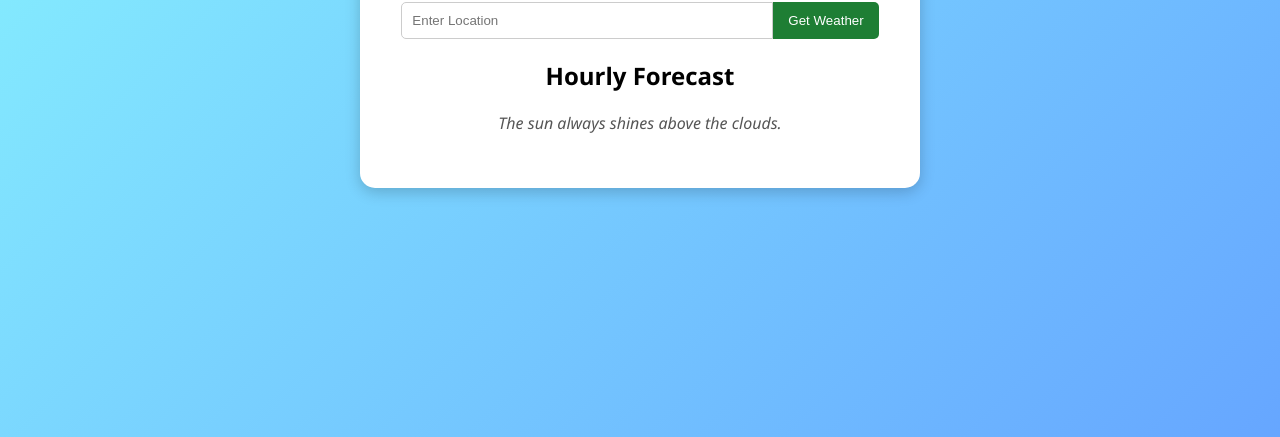
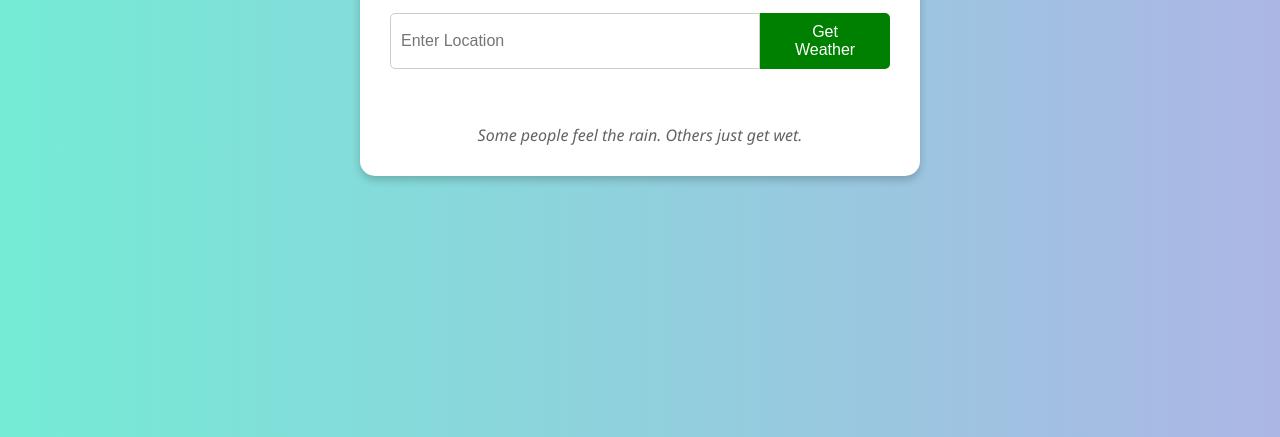
Before and after one commit to basitlone121/weather, a plain HTML site: page index.html in a window 1280 px wide. Shown: the part 363-800 px from the top of the page. Drawn offline with Linux system fonts and the light colour scheme.

Commit message:
third commit

```diff
--- a/index.html
+++ b/index.html
@@ -1,14 +1,16 @@
 <!DOCTYPE html>
 <html lang="en">
+
 <head>
     <meta charset="UTF-8">
+    <meta http-equiv="X-UA-Compatible" content="IE=edge">
     <meta name="viewport" content="width=device-width, initial-scale=1.0">
     <title>Advanced Weather App</title>
     <link rel="stylesheet" href="style.css">
 </head>
+
 <body>
-
-    <div class="weather-container">
+    <div class="container">
         <h1>Weather Prediction App</h1>
         <div class="input-group">
             <input type="text" id="locationInput" placeholder="Enter Location">
@@ -16,14 +18,14 @@
         </div>
 
         <div class="weather-display">
-            <img id="weatherIcon" src="" alt="Weather Icon" style="display:none;">
-            <h2 id="forecastTitle">Hourly Forecast</h2>
+            <img id="weatherIcon" src="" alt="Weather Icon" style="display:none;" />
             <div id="forecast"></div>
         </div>
 
-        <p class="quote" id="weatherQuote">Some people feel the rain. Others just get wet.</p>
+        <div id="weatherQuote" class="quote">The sun always shines above the clouds.</div>
     </div>
 
     <script src="script.js"></script>
 </body>
+
 </html>
--- a/script.js
+++ b/script.js
@@ -10,14 +10,16 @@ let quoteIndex = 0;
 
 function updateQuote() {
     const quoteDisplay = document.getElementById('weatherQuote');
-    if (quoteDisplay) {
+    quoteDisplay.style.opacity = 0;
+
+    setTimeout(() => {
         quoteDisplay.innerText = weatherQuotes[quoteIndex];
+        quoteDisplay.style.opacity = 1;
         quoteIndex = (quoteIndex + 1) % weatherQuotes.length;
-    }
+    }, 500);
 }
 
-setInterval(updateQuote, 5000); // Change quote every 5 seconds
-updateQuote(); // Start quote rotation immediately
+setInterval(updateQuote, 5000);
 
 async function getWeather() {
     const location = document.getElementById('locationInput').value.trim();
@@ -27,7 +29,7 @@ async function getWeather() {
     }
 
     const apiKey = '5581d1691022455d8d5172459251706';
-    const url = `https://api.weatherapi.com/v1/current.json?key=${apiKey}&q=${location}&aqi=yes`; // Fixed HTTPS
+    const url = `https://api.weatherapi.com/v1/current.json?key=${apiKey}&q=${location}&aqi=yes`;
 
     try {
         const response = await fetch(url);
@@ -44,13 +46,12 @@ async function getWeather() {
 
 function displayWeather(data) {
     const weatherIcon = document.getElementById('weatherIcon');
-    const forecastDiv = document.getElementById('forecast');
-
-    if (weatherIcon && forecastDiv) {
     weatherIcon.src = "https:" + data.current.condition.icon;
     weatherIcon.style.display = 'block';
 
+    const forecastDiv = document.getElementById('forecast');
     forecastDiv.innerHTML = `
+        <h2>Hourly Forecast</h2>
         <p><strong>Location:</strong> ${data.location.name}, ${data.location.region}</p>
         <p><strong>Temperature:</strong> ${data.current.temp_c}°C</p>
         <p><strong>Condition:</strong> ${data.current.condition.text}</p>
@@ -58,4 +59,6 @@ function displayWeather(data) {
         <p><strong>Wind:</strong> ${data.current.wind_kph} kph</p>
     `;
 }
-}
+
+// Start quote rotation immediately
+updateQuote();
--- a/style.css
+++ b/style.css
@@ -1,22 +1,21 @@
 body {
     font-family: 'Segoe UI', Tahoma, Geneva, Verdana, sans-serif;
-    margin: 0;
-    padding: 0;
+    background: linear-gradient(to right, #74ebd5, #ACB6E5);
     display: flex;
     justify-content: center;
     align-items: center;
     height: 100vh;
-    background: linear-gradient(135deg, #89f7fe 0%, #66a6ff 100%);
+    margin: 0;
 }
 
-.weather-container {
-    background: white;
+.container {
+    background-color: #fff;
     padding: 30px;
     border-radius: 15px;
-    box-shadow: 0 4px 15px rgba(0, 0, 0, 0.2);
     text-align: center;
+    box-shadow: 0 4px 8px rgba(0, 0, 0, 0.2);
+    width: 90%;
     max-width: 500px;
-    width: 90%;
 }
 
 .input-group {
@@ -25,17 +24,18 @@ body {
     margin-bottom: 20px;
 }
 
-input {
+input[type="text"] {
     padding: 10px;
+    font-size: 16px;
     width: 70%;
     border: 1px solid #ccc;
     border-radius: 5px 0 0 5px;
-    outline: none;
 }
 
 button {
-    padding: 10px 15px;
-    background-color: #1e7e34;
+    padding: 10px 20px;
+    font-size: 16px;
+    background-color: green;
     color: white;
     border: none;
     border-radius: 0 5px 5px 0;
@@ -43,21 +43,24 @@ button {
 }
 
 button:hover {
-    background-color: #155d27;
+    background-color: darkgreen;
 }
 
-.weather-display img {
-    margin: 20px 0;
-    width: 100px;
+.weather-display {
+    display: flex;
+    flex-direction: column;
+    align-items: center;
+    margin-bottom: 20px;
 }
 
-.weather-display h2 {
-    margin-bottom: 15px;
+#forecast {
+    text-align: center;
+    margin-top: 15px;
 }
 
-.quote {
+#weatherQuote {
     font-style: italic;
     color: #555;
-    margin-top: 20px;
-    min-height: 30px;
+    font-size: 16px;
+    transition: opacity 0.5s ease-in-out;
 }
```
Lines whose indentation alone changed are shown as unchanged.
